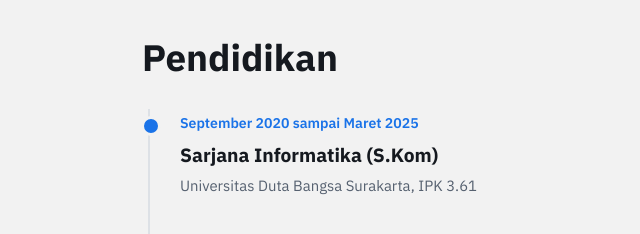
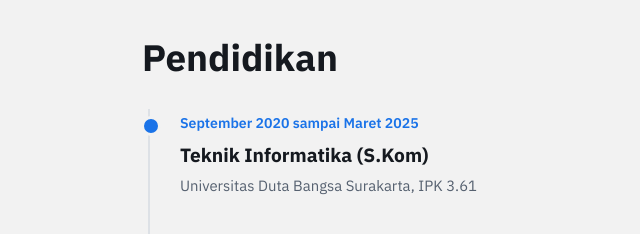
Before and after one commit to ilhamadjienugroho/portofolio, a plain HTML site: page index.html in a window 1280 px wide. Shown: the part 4380-4614 px from the top of the page, 0-640 px from the left. Drawn offline with Linux system fonts and the light colour scheme.

Commit message:
Update index.html

```diff
--- a/index.html
+++ b/index.html
@@ -99,7 +99,7 @@
 <section id="pendidikan" class="alt"><div class="wrap">
 <h2>Pendidikan</h2>
 <div class="tl" style="margin-top:30px">
-<article><time>September 2020 sampai Maret 2025</time><h3>Sarjana Informatika (S.Kom)</h3><p class="co">Universitas Duta Bangsa Surakarta, IPK 3.61</p></article>
+<article><time>September 2020 sampai Maret 2025</time><h3>Teknik Informatika (S.Kom)</h3><p class="co">Universitas Duta Bangsa Surakarta, IPK 3.61</p></article>
 <article><time>Juni 2016 sampai Juli 2019</time><h3>SMK Teknik Komputer dan Jaringan (TKJ)</h3><p class="co">SMK Negeri 1 Sukoharjo</p></article>
 </div></div></section>
 
```
